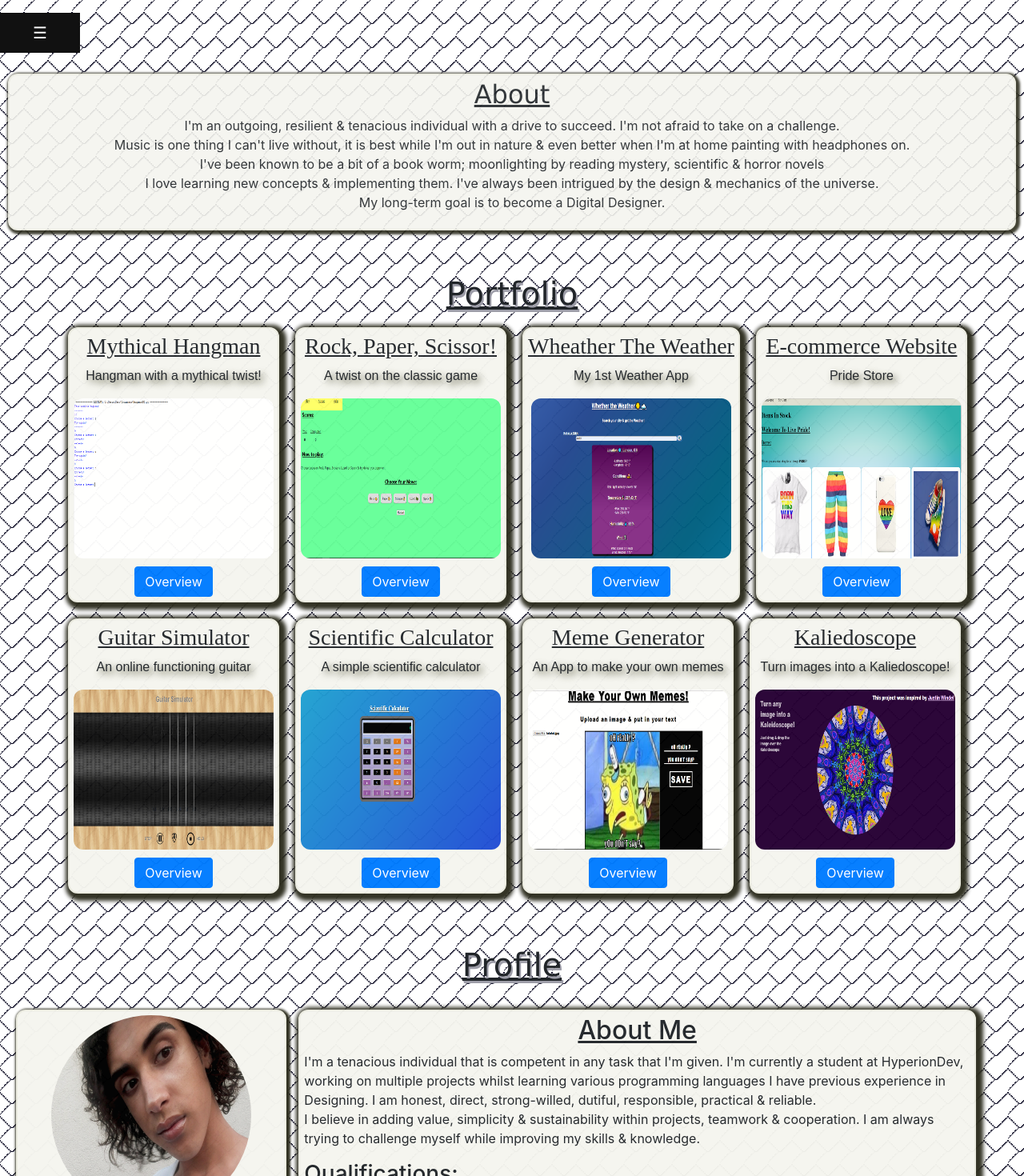
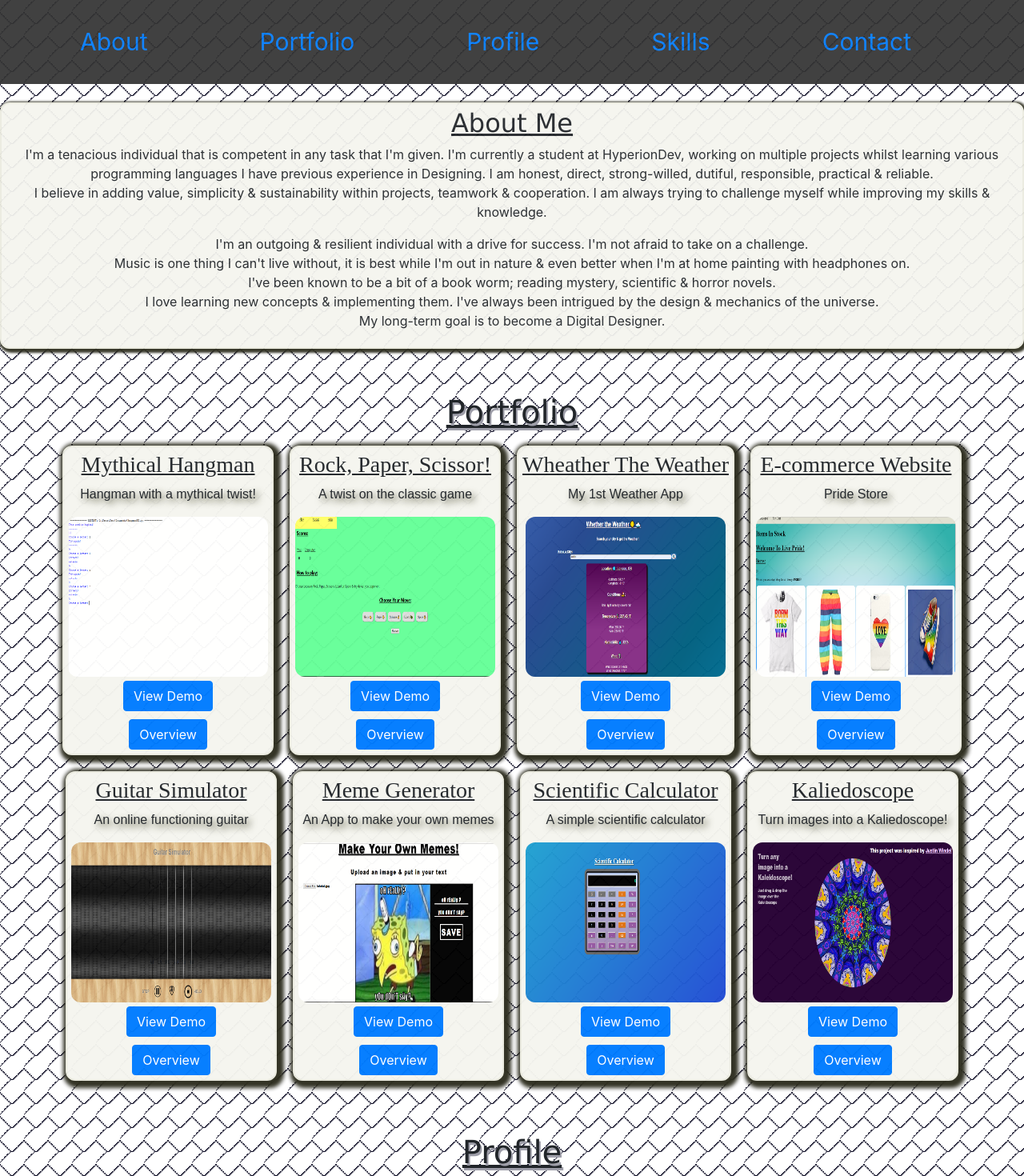
Before and after one commit to bluntjay/MyPortfolio, a React (Create React App) app: page / in a window 1280 px wide. Shown: the top 1470 px of the page at 80% size. Built offline with nearby package versions, Linux system fonts and the light colour scheme.

Commit message:
Navbar, CSS & Project Component Updated

```diff
--- a/src/App.css
+++ b/src/App.css
@@ -48,73 +48,28 @@ h2{
   font-size: 50px;
   text-shadow: 2px 2px 2px #8a8a5c;
 }
-#mySidebar{
-  height: 100%;
-  width: 0;
-  position: absolute;
-  z-index: 1;
-  top: 0;
-  left: 0;
-  background-color: #08050a;
-  overflow-x: visible;
-  transition: 0.5s;
-  padding-top: 60px;
-}
-.sideBar a:hover {
-  color: #f1f1f1;
-}
-.sideBar, .closeNav {
-  top: 0;
-  right: 25px;
-  font-size: 36px;
-  color: #ddcae8;
-}
-.openNav {
-  font-size: 20px;
-  cursor: pointer;
-  background-color: #111;
-  color: white;
-  padding: 10px 15px;
-  border: none;
-  width: 100px;
-}
-#mainNav {
-  transition: margin-left .5s;
-  padding: 16px 16px 16px 0;
-  text-align: left;
-}
-.openNav:hover {
-  background-color: #444;
-}
 
-.sideBar a {
-  padding: 8px 8px 8px 32px;
-  text-decoration: none;
-  font-size: 25px;
-  color: #818181;
-  display: block;
-  transition: 0.3s;
-}
-
-#mySide{
-  background: linear-gradient(#ebebe0, #b8b894, #2e2e1f,#0f0f0a 20%);
-  margin: 0;
-  width: 100%;
-  border-radius: 15px;
-  text-align: center;
-  float: center;
-}
 .listStyle{
   list-style: none;
-
+  display: flex;
+  padding-left: 45px;
+  background-color: #000;
+  z-index: 999;
+  opacity: .93;
+  overflow: hidden;
+  background-color: #333;
+  position: fixed;
+  top: 0;
+  width: 100%;
 }
 
 .naviList{
-  padding: 30px;
+  margin-right: 55px;
+  margin-left: 25px;
   font-size: 30px;
   text-align: center;
   color: #ded8e3;
-  display:inline-flex;
+  display: inline-flex;
 
 }
 #listPort{
@@ -123,13 +78,16 @@ h2{
 }
 #about{
   background-color: #f5f5ef;
-  margin: 10px;
+  height: auto;
+  float: center;
+  position: relative;
+  margin-top: 10%;
   border: solid 2px #ebebe0;
   border-radius: 12px;
   padding: 5px 5px;
   text-align: center;
   box-shadow: 2px 2px 3px 3px #2e2e1f;
-  opacity: 0.9;
+  opacity: 0.94;
 
 }
 .portItems{
@@ -148,7 +106,12 @@ h2{
   box-shadow: 3px 3px 5px 6px #2e2e1f;
   opacity: 0.97;
 }
-
+.projList{
+  list-style: none;
+}
+#myProjects{
+  text-align: center;
+}
 .portImg{
   width: 250px;
   height: 200px;
@@ -196,7 +159,7 @@ h2{
 
 .projectDes{
   text-align: center;
-  font-family: Arial, Helvetica, sans-serif;
+  font-family: Gill Sans Extrabold, sans-serif;
   text-shadow: 4px 4px 8px  #4d4d33;
 
 }
@@ -241,10 +204,30 @@ h2{
   font-size: 20px;
   text-align: center;
   text-decoration: none;
+}listSty
+.naviList{
+  margin-right: 55px;
+  margin-left: 25px;
+
+
 }
-.contactLinks:hover{
-  margin-top: 20px;
+#quailList{
+  list-style: none;
 }
+
+.naviList{
+  padding: 30px;
+  font-size: 30px;
+  text-align: center;
+  color: #fff;
+
+
+}
+#listPort{
+  list-style: none;
+  margin-left: 35px;
+}
+
 
 .contactImage{
   height: 25px;
@@ -408,3 +391,10 @@ margin-bottom: 15px;
   margin-bottom: 15px;
 
 }
+
+.demoButt{
+  color: #fff;
+  background-color: #007bff;
+  border-color: #007bff;
+  margin-top: 5px;
+}
--- a/src/Components/App2.js
+++ b/src/Components/App2.js
@@ -6,18 +6,14 @@ import App4 from "./App4.js"
 export default class Summary extends React.Component{
 	render(){
 		return(
-			<>
+			<div>
 
 				<div id="sum">
-				<h2 id="aboutMe">About Me</h2>
-				<p>I'm a tenacious individual that is competent in any task that I'm given. I'm currently a student at HyperionDev, working on multiple projects whilst learning various programming languages
-				I have previous experience in Designing. I am honest, direct, strong-willed, dutiful, responsible, practical & reliable.<br/>
-				I believe in adding value, simplicity & sustainability within projects, teamwork & cooperation. I am always trying to challenge myself while improving my skills & knowledge.</p>
       			{/*Inserts my components from their imports*/}
       			<App3 />
       			<App4 />
 				</div>
-			</>
+			</div>
 
 			)
 	}
--- a/src/Components/MyAbout.js
+++ b/src/Components/MyAbout.js
@@ -4,15 +4,19 @@ export default class AboutSec extends React.Component {
     render() {
         return (
 
-	<div id="about">
-		<h2 className="sectionAbout">About</h2>
+            <div id="about">
+		<h2 className="sectionAbout">About Me</h2>
+			<p>I'm a tenacious individual that is competent in any task that I'm given. I'm currently a student at HyperionDev, working on multiple projects whilst learning various programming languages
+				I have previous experience in Designing. I am honest, direct, strong-willed, dutiful, responsible, practical & reliable.<br/>
+				I believe in adding value, simplicity & sustainability within projects, teamwork & cooperation. I am always trying to challenge myself while improving my skills & knowledge.</p>
 		<p>
-		I'm an outgoing, resilient & tenacious individual with a drive to succeed. I'm not afraid to take on a challenge.<br/>
+		I'm an outgoing & resilient individual with a drive for success. I'm not afraid to take on a challenge.<br/>
 		Music is one thing I can't live without, it is best while I'm out in nature & even better when I'm at home painting with headphones on.<br/>
-		I've been known to be a bit of a book worm; moonlighting by reading mystery, scientific & horror novels <br/>
+		I've been known to be a bit of a book worm; reading mystery, scientific & horror novels.<br/>
 		I love learning new concepts & implementing them. I've always been intrigued by the design & mechanics of the universe.<br/>
 		My long-term goal is to become a Digital Designer.<br/>
 		</p>
+
 	</div>
 
         )
--- a/src/Components/MyNavBar.js
+++ b/src/Components/MyNavBar.js
@@ -3,75 +3,24 @@ import React from 'react';
 
 
 export default class MyNavBar extends React.Component {
-    constructor(props){
-        super(props)
-        this.handleClick = this.handleClick.bind(this);
-        this.handleOutsideClick = this.handleOutsideClick.bind(this);
-        this.state = {
-            emptyState: true,
-            navVisible: true
-        }
-    }
-        changeTheState = () =>{
-            this.setState({
-                ...this.state,
-                emptyState: false,
-                fullState: true,
-
-            });
-        }
-        handleClick(){
-            if (!this.state.navVisible){
-                document.addEventListener("click", this.handleOutsideClick, false);
-            }else{
-                document.removeEventListener("click", this.handleOutsideClick, false);
-            }
-            this.setState(prevState => ({
-       navVisible: !prevState.navVisible,
-    }));
-        }
-
-        handleOutsideClick(e){
-            if(this.node.contains(e.target)){
-                return;
-            }
-            this.handleClick();
-        }
 
     render() {
         return (
-            <div>
-        <div id="mainNav">
-        	<button className="openNav" onClick={openNav}>
-        		☰
-        	</button>
-			</div>
-		<div className="sideBar" id="mySidebar" style={{overflow: "hidden"}}>
-			<a onClick={closeNav} className="closeNav">X</a>
-			<nav className="navi">
-    				<ul className="listStyle" >
-        <li><a onClick={closeNav} className="naviList" href="#about">About Me</a></li>
-        <li><a onClick={closeNav} className="naviList" href="#portfolio">Portfolio</a></li>
-        <li><a onClick={closeNav} className="naviList" href="#myProfile">Profile</a></li>
-        <li><a onClick={closeNav} className="naviList" href="#skills">Skills</a></li>
-        <li><a onClick={closeNav} className="naviList" href="#contact">Contact</a></li>
-		</ul>
+            <div className="naviWrap">
+            <div className="navi">
+                    <ul className="listStyle" >
+        <li className="naviList"><a href="#about">About</a></li>
+        <li className="naviList"><a href="#portfolio">Portfolio</a></li>
+        <li className="naviList"><a href="#myProfile">Profile</a></li>
+        <li className="naviList"><a href="#skills">Skills</a></li>
+        <li className="naviList"><a href="#contact">Contact</a></li>
+        </ul>
 
 
-    	</nav>
-        	</div>
-			</div>
+        </div>
+            </div>
+
         )
 
-        function openNav() {
-            document.getElementById("mySidebar").style.width = "250px";
-            document.getElementById("mainNav").style.width = "250px";
-        }
-
-        function closeNav() {
-            document.getElementById("mySidebar").style.width = "0px";
-            document.getElementById("mainNav").style.width = "0px";
-
-        }
     }
 }
--- a/src/Components/MyPortfolio.js
+++ b/src/Components/MyPortfolio.js
@@ -10,82 +10,91 @@ import kaliedoScope from "../Images/kaliedoScope.png";
 import Modal from "./popUp.js";
 // import {Button, Header, Title, Footer, Body} from "react-bootstrap";
 
+const Project = props =>
+			 <div className="portItems">
+				<li className="projList">
+				<h3 className="projectHead">{props.projectHead}</h3>
+				<p className="projectDes">{props.projectDes}</p>
+				<img alt="projectImage" className="portImg" src={props.projectImage}/></li>
+				<a target="_blank" rel="noopener noreferrer" href={props.projectURL}>
+				<button className="demoButt btn btn-primary">View Demo</button></a>
+				<Modal title={props.title} body={props.body}/>
+			</div>
+
 export default class MyPortfolio extends React.Component{
 	render(){
 		return(
-			<div>
-	<div id="portfolio">
-		<h2 className="sectionHead">Portfolio</h2>
-		<ul id="listPort">
-			<div className="portItems"><li className="projList">
-				<h3 className="projectHead">Mythical Hangman</h3>
-				<p className="projectDes">Hangman with a mythical twist!</p>
-				<a target="_blank" rel="noopener noreferrer" href="https://repl.it/@bluntjay/MythicalHangman">
-				<img alt="projectImage" className="portImg" src={MythHang}/></a></li>
-				<Modal className="modalBox" title="Mythical Hangman"
-				body="This was one of my 1st games I made in programming. It is just a game of Hangman in Python"/>
-			</div>
-			<div className="portItems"><li className="projList">
-				<h3 className="projectHead">Rock, Paper, Scissor!</h3>
-				<p className="projectDes">A twist on the classic game</p>
-				<a target="_blank" rel="noopener noreferrer" href="https://salty-retreat-42685.herokuapp.com/">
-				<img alt="projectImage" className="portImg" src={RPSLS}/></a></li>
-				<Modal className="modalBox" title="Rock, Paper, Scissor!"
-				body="This game was inspirex by the TV series Big Bang Theory. The game is just like the normal Rock, Paper, Scissor. However it adds 2 new options Lizard & Spock thus adding a bit of difficulty to the game.
-				This was one of my Capstone Projects in React JS while doing my Coding Course with HyperionDev through Life Choices. "/>
-			</div>
-			<div className="portItems"><li className="projList">
-				<h3 className="projectHead">Wheather The Weather</h3>
-				<p className="projectDes">My 1st Weather App</p>
-				<a target="_blank" rel="noopener noreferrer" href="https://wheather-the-weather.herokuapp.com/">
-				<img alt="projectImage" className="portImg" src={theWeather}/></a></li>
-				<Modal className="modalBox" title="Wheather The Weather"
-				body="This weather application uses an API to fetch it's infomation. It retrieves the current Weather conditions in a City and was made using ReactJS"/>
-			</div>
-			<div className="portItems"><li className="projList">
-				<h3 className="projectHead">E-commerce Website</h3>
-				<p className="projectDes">Pride Store</p>
-				<a target="_blank" rel="noopener noreferrer" href="https://bluntjay.github.io/PrideShop/">
-				<img alt="projectImage" className="portImg" src={prideStore}/></a></li>
-				<Modal className="modalBox" title="My Pride Store"
-				body="This is my first online shop I made. The design of the website was made with HTML & CSS, while with the functionality I used JavaScript & jQuery "/>
-			</div>
-			<div className="portItems"><li className="projList">
-				<h3 className="projectHead">Guitar Simulator</h3>
-				<p className="projectDes">An online functioning guitar</p>
-				<a target="_blank" rel="noopener noreferrer" href="https://bluntjay.github.io/guitarSimulator/">
-				<img alt="projectImage" className="portImg" src={guitarSim}/></a></li>
-				<Modal className="modalBox" title="Guitar Simulator"
-				body="At first I was playing around with making a Guitar Tuner, however I saw a instrument simulator online & thought that I could convert it into something similar to that.
-				The project was made with HTML, CSS, Bootstrap & JavaScript  "/>
-			</div>
-			<div className="portItems"><li className="projList">
-				<h3 className="projectHead">Scientific Calculator</h3>
-				<p className="projectDes">A simple scientific calculator</p>
-				<a target="_blank" rel="noopener noreferrer" href="https://bluntjay.github.io/scientificCalc/">
-				<img alt="projectImage" className="portImg" src={calculator}/></a></li>
-				<Modal className="modalBox" title="Simple Scientific Calculator"
-				body="This project is just an updated version of another on of my Capstone Projects. It started off as a normal calculator, then as I kept working on it I added a few new options & functions."/>
-			</div>
-				<div className="portItems"><li className="projList">
-				<h3 className="projectHead">Meme Generator</h3>
-				<p className="projectDes">An App to make your own memes</p>
-				<a target="_blank" rel="noopener noreferrer" href="https://bluntjay.github.io/memeGenerator/">
-				<img alt="projectImage" className="portImg" src={memeGen}/></a></li>
-				<Modal className="modalBox" title="Meme Generator"
-				body="This application allows users to upload aan image & then add text to make their own memes. Created with HTML, CSS & JavaScript "/>
-			</div>
-				<div className="portItems"><li className="projList">
-				<h3 className="projectHead">Kaliedoscope</h3>
-				<p className="projectDes">Turn images into a Kaliedoscope!</p>
-				<a target="_blank" rel="noopener noreferrer" href="https://bluntjay.github.io/myKaleidoscope/">
-				<img alt="projectImage" className="portImg" src={kaliedoScope}/></a></li>
-				<Modal className="modalBox" title="Kaliedoscope"
-				body="An application that turns images into a Kaleidoscope. You control the image's colours & positions by moving the mouse over the Kaleidoscope. This side project of mine was made with HTML, CSS & JavaScript."/>
-			</div>
-
-		</ul>
-	</div>
+			<div id="myProjects">
+				<h2 className="sectionHead">Portfolio</h2>
+				<Project
+					projectHead="Mythical Hangman"
+					projectDes="Hangman with a mythical twist!"
+					projectImage={MythHang}
+					projectURL="https://repl.it/@bluntjay/MythicalHangman"
+					title="Mythical Hangman"
+					body="This was one of my 1st games I made in programming. It is just a game of Hangman in Python. View the demo & just click 'Run'. "
+				/>
+				<Project
+					projectHead="Rock, Paper, Scissor!"
+					projectDes="A twist on the classic game"
+					projectImage={RPSLS}
+					projectURL="https:salty-retreat-42685.herokuapp.com/"
+					title="Rock, Paper, Scissor!"
+					body="This game was inspired by the TV series Big Bang Theory. The game is just like the normal Rock, Paper, Scissor. However it adds 2 new options Lizard & Spock thus adding a bit of difficulty to the game.
+ 				This was one of my Capstone Projects in React JS while doing my Coding Course with HyperionDev through Life Choices."
+				/>
+				<Project
+					projectHead="Wheather The Weather"
+					projectDes="My 1st Weather App"
+					projectImage={theWeather}
+					projectURL="https:wheather-the-weather.herokuapp.com/"
+					title="heather The Weather"
+					body="This weather application uses an API to fetch it's infomation.
+					 It retrieves the current Weather conditions in a City & was made using ReactJS"
+				/>
+				<Project
+					projectHead="E-commerce Website"
+					projectDes="Pride Store"
+					projectImage={prideStore}
+					projectURL="https:bluntjay.github.io/PrideShop/"
+					title="My Pride Store"
+					body="This is my first online shop I made. The design of the website was made with HTML & CSS, while with the functionality I used JavaScript & jQuery. "
+				/>
+				<Project
+					projectHead="Guitar Simulator"
+					projectDes="An online functioning guitar"
+					projectImage={guitarSim}
+					projectURL="https:bluntjay.github.io/guitarSimulator/"
+					title="Guitar Simulator"
+					body="At first I was playing around with making a Guitar Tuner, however I saw a instrument simulator online & thought that I could convert it into something similar to that.
+ 				The project was made with HTML, CSS, Bootstrap & JavaScript."
+				/>
+				<Project
+					projectHead="Meme Generator"
+					projectDes="An App to make your own memes"
+					projectImage={memeGen}
+					projectURL="https:bluntjay.github.io/memeGenerator/"
+					title="Meme Generator"
+					body="This application allows users to upload an image & then add text to make their own memes. Created with HTML, CSS & JavaScript."
+				/>
+				<Project
+					projectHead="Scientific Calculator"
+					projectDes="A simple scientific calculator"
+					projectImage={calculator}
+					projectURL="https:bluntjay.github.io/scientificCalc/"
+					title="Scientific Calculator"
+					body="This project is an updated version of my Capstone Project.
+					It started off as a normal calculator, then as I kept working on it I added a few new options & functions."
+				/>
+				<Project
+					projectHead="Kaliedoscope"
+					projectDes="Turn images into a Kaliedoscope!"
+					projectImage={kaliedoScope}
+					projectURL="https:bluntjay.github.io/myKaleidoscope/"
+					title="Kaliedoscope"
+					body="An application that turns images into a Kaleidoscope.
+					 You control the image's colours & positions by moving the mouse over the Kaleidoscope. This side project of mine was made with HTML, CSS & JavaScript."
+				/>
 			</div>
 			)
 	}
```
